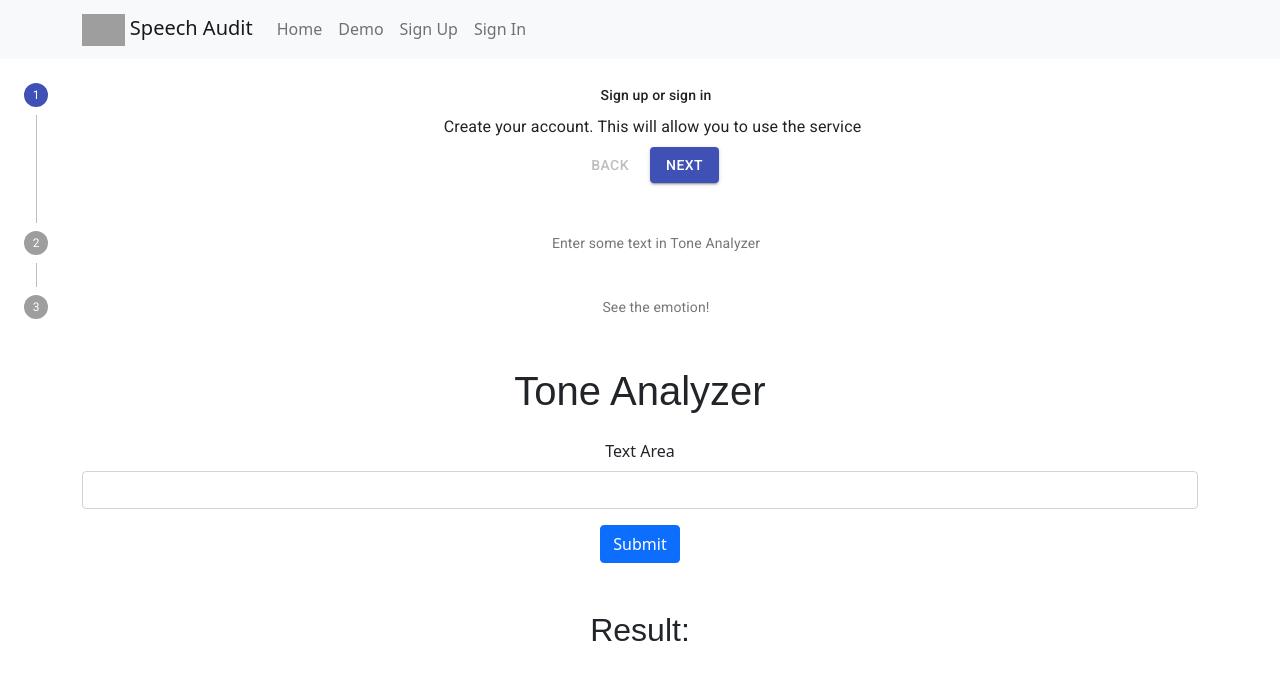
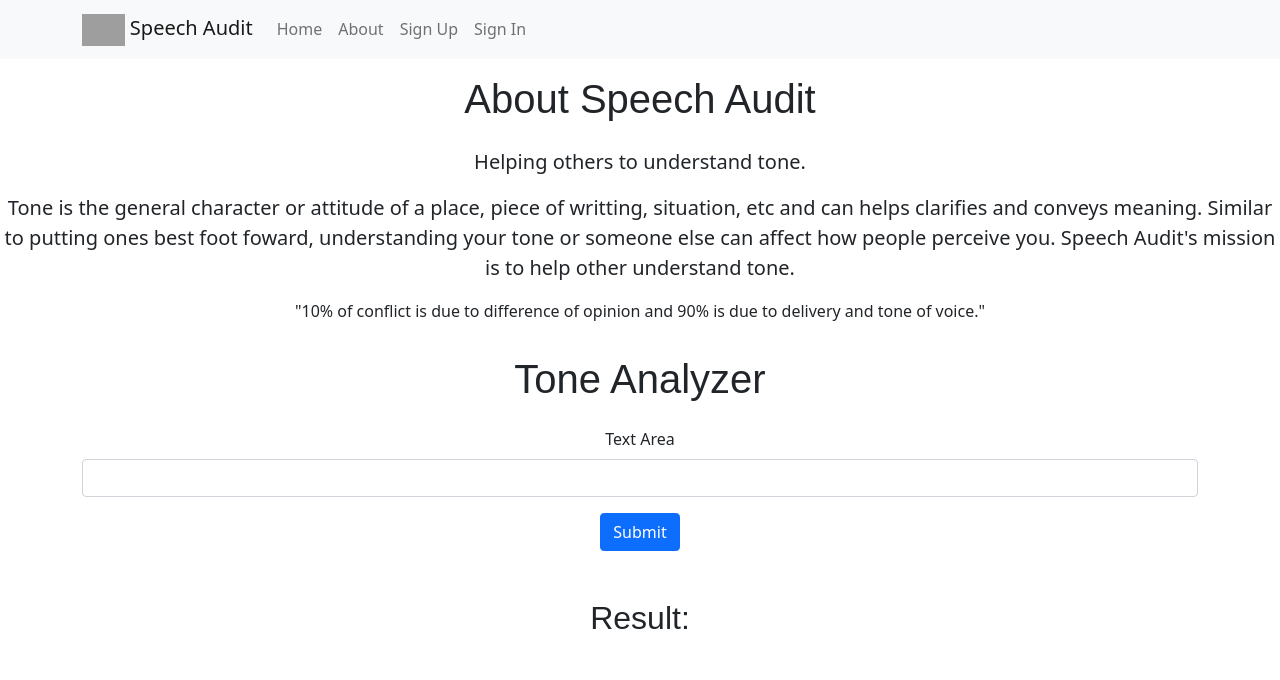
Before and after one commit to trieule50/speech-audit-client, a React (Create React App) app: page /demo in a window 1280 px wide. Shown: the top 680 px of the page. Built offline with nearby package versions, Linux system fonts and the light colour scheme; grey boxes are pictures that could not be loaded; a web font is replaced by a local one.

Commit message:
Add in mission statement

```diff
--- a/src/components/Demo/index.js
+++ b/src/components/Demo/index.js
@@ -47,25 +47,37 @@ function getStepContent(step) {
 
 
 const Demo = () => {
-    const classes = useStyles();
-    const [activeStep, setActiveStep] = React.useState(0);
-    const steps = getSteps();
+    // const classes = useStyles();
+    // const [activeStep, setActiveStep] = React.useState(0);
+    // const steps = getSteps();
 
-    const handleNext = () => {
-        setActiveStep((prevActiveStep) => prevActiveStep + 1);
-    };
+    // const handleNext = () => {
+    //     setActiveStep((prevActiveStep) => prevActiveStep + 1);
+    // };
 
-    const handleBack = () => {
-        setActiveStep((prevActiveStep) => prevActiveStep - 1);
-    };
+    // const handleBack = () => {
+    //     setActiveStep((prevActiveStep) => prevActiveStep - 1);
+    // };
 
-    const handleReset = () => {
-        setActiveStep(0);
-    };
+    // const handleReset = () => {
+    //     setActiveStep(0);
+    // };
 
     return(
         <div className='demo'>
-          <div className={classes.root}>
+          <div>
+            <h1>About Speech Audit</h1>
+            <p>Helping others to understand tone.</p>
+          </div>
+          <div>
+            <p>
+              Tone is the general character or attitude of a place, piece of writting, situation, etc and can helps clarifies and conveys meaning. Similar to putting ones best foot foward, understanding your tone or someone else can affect how people perceive you. Speech Audit's mission is to help other understand tone.
+            </p>
+            <blockquote>
+              "10% of conflict is due to difference of opinion and 90% is due to delivery and tone of voice."
+            </blockquote>
+          </div>
+          {/* <div className={classes.root}>
               <Stepper activeStep={activeStep} orientation="vertical">
                   {steps.map((label, index) => (
                   <Step key={label}>
@@ -103,7 +115,7 @@ const Demo = () => {
                   </Button>
               </Paper>
         )}
-      </div>
+        </div> */}
       <div>
         <Tone/>
       </div>
--- a/src/components/Navigation/index.js
+++ b/src/components/Navigation/index.js
@@ -10,7 +10,7 @@ const Navigation = ({ userInfo, loggedIn, _handleLogout}) => {
                 <Navbar.Collapse id="basic-navbar-nav">
                     <Nav className="me-auto">
                         <Nav.Link href="/">Home</Nav.Link>
-                        <Nav.Link href="/demo">Demo</Nav.Link>
+                        <Nav.Link href="/demo">About</Nav.Link>
                         {userInfo && loggedIn
                         ? (
                             <>
```
